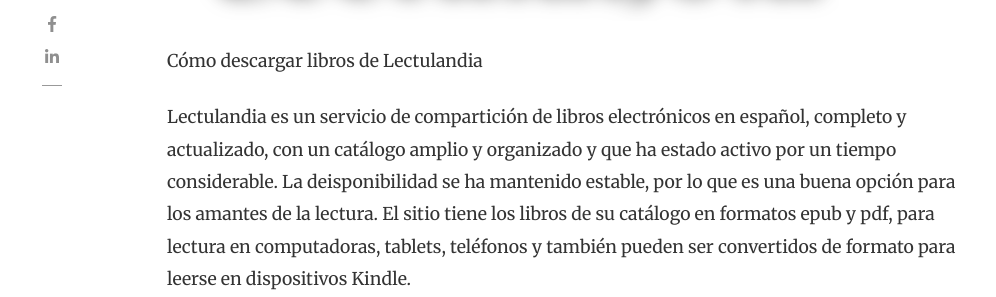
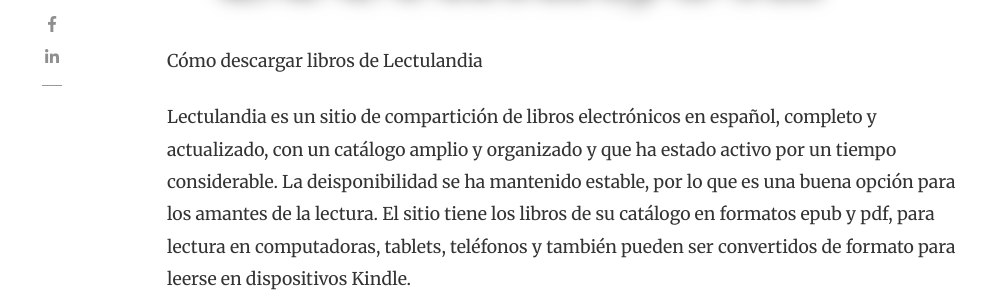
Before and after one commit to jmontoyac/tecniablog, a Jekyll site: the page built from _posts/2020-08-06-descargar-libros-de-Lectulandia.md, in a window 1280 px wide and 900 px high, scrolled down 416 px. Shown: the part 154-451 px from the top of the window, without its empty margins (118-1114 px from the left). Built offline with Jekyll 4.4.1, drawn with Linux system fonts in a browser that asks for light colours; nearby versions of some CDN libraries; comment, search, counter and statistics services are not loaded.

Commit message:
Test build

```diff
--- a/_posts/2020-08-06-descargar-libros-de-Lectulandia.md
+++ b/_posts/2020-08-06-descargar-libros-de-Lectulandia.md
@@ -11,13 +11,13 @@ rating: 4
 
 Cómo descargar libros de Lectulandia
 
-Lectulandia es un servicio de compartición de libros electrónicos en español, completo y actualizado, con un catálogo amplio y organizado y que ha estado activo por un tiempo considerable. La deisponibilidad se ha mantenido estable, por lo que es una buena opción para los amantes de la lectura. El sitio tiene los libros de su catálogo en formatos epub y pdf, para lectura en computadoras, tablets, teléfonos y también pueden ser convertidos de formato para leerse en dispositivos Kindle.
+Lectulandia es un sitio de compartición de libros electrónicos en español, completo y actualizado, con un catálogo amplio y organizado y que ha estado activo por un tiempo considerable. La deisponibilidad se ha mantenido estable, por lo que es una buena opción para los amantes de la lectura. El sitio tiene los libros de su catálogo en formatos epub y pdf, para lectura en computadoras, tablets, teléfonos y también pueden ser convertidos de formato para leerse en dispositivos Kindle.
 
 El sitio ptresenta algo de dificultad para usuarios no muy versados en procedimientos de varios pasos para la descarga del material de lectura, por lo que presento la manera de descargar los libros, saltando las páginas de anuncios y yendo directamente a las descargas.
 
 A continuación presento los pasos para la descarga de libros desde Lectulandia:
 
-1. Ingresar al sitio [Lectulandia]([https://www.lectulandia.co/)
+1. Ingresar al sitio [Lectulandia](https://www.lectulandia.co/)
 
    ![sitio](assets/images/lectulandia1.png)
 
```
